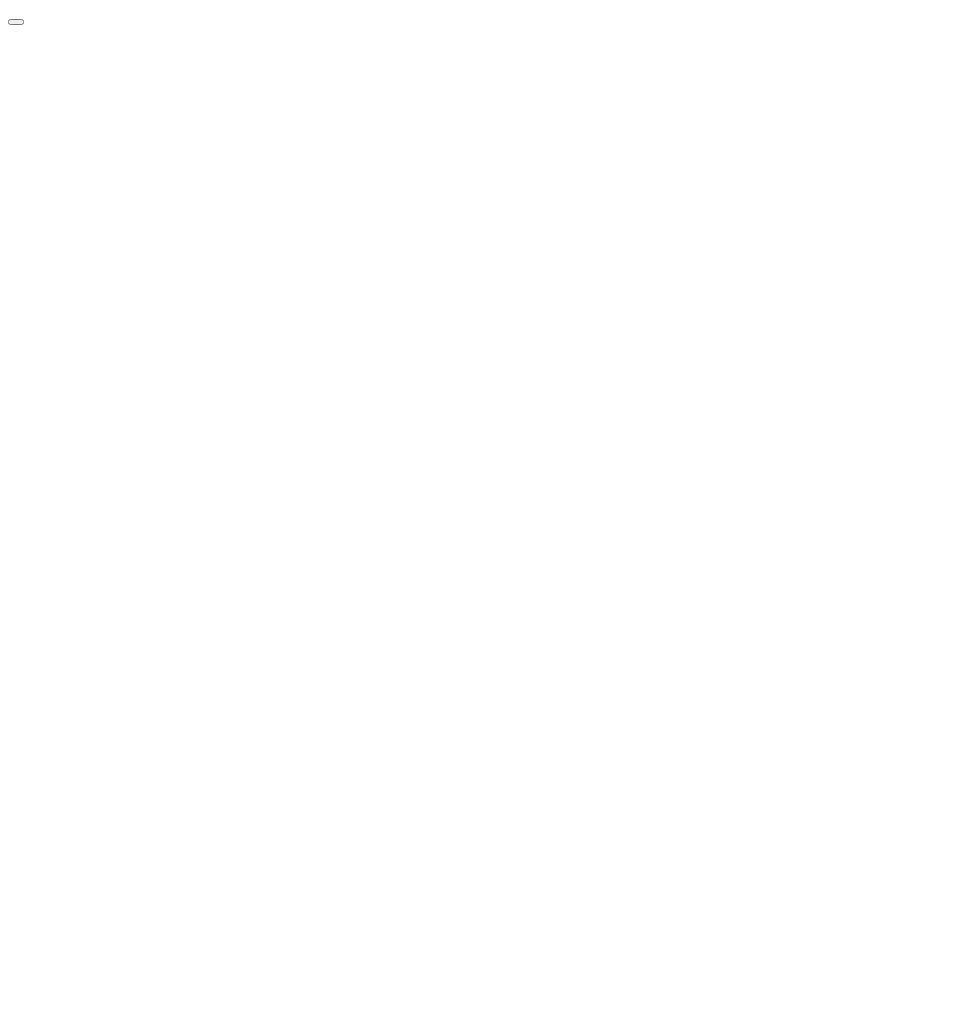
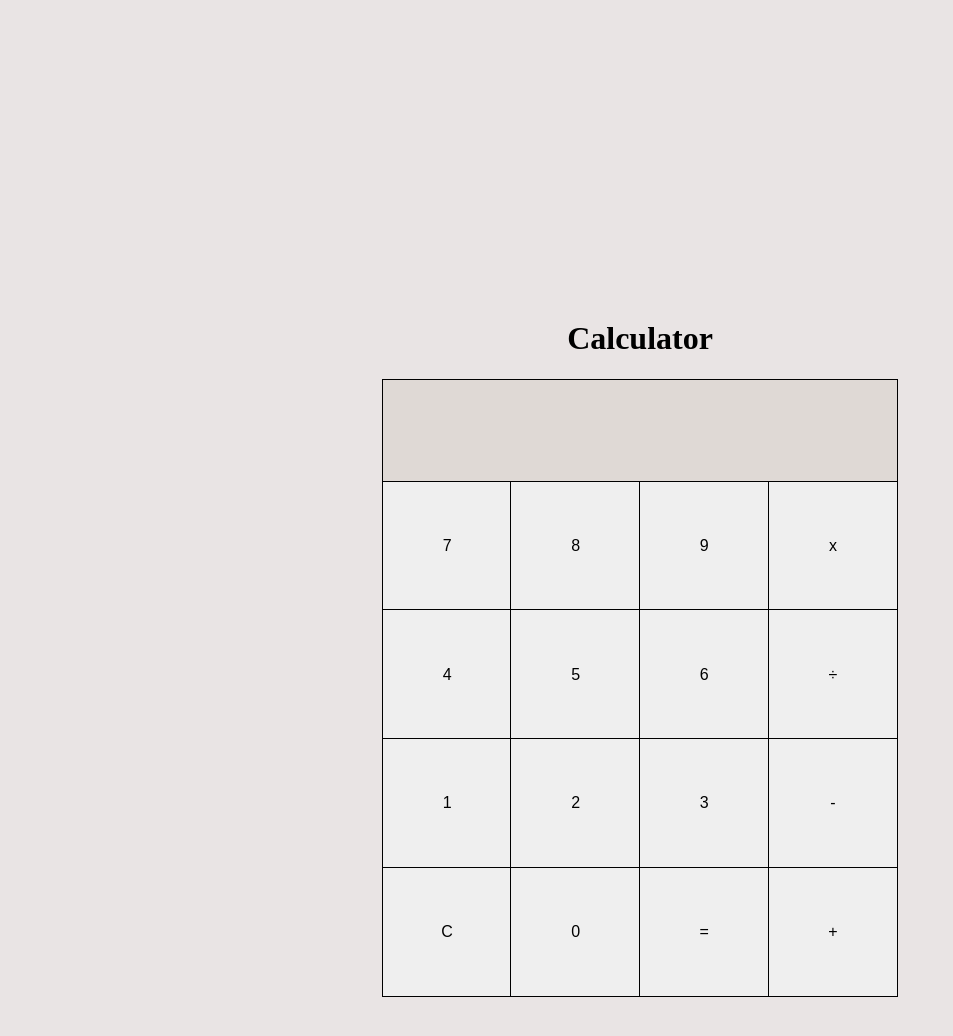
Before and after one commit to GeorgeZisis95/calculator, a plain HTML site: page index.html in a window 1280 px wide. Shown: the whole page, without its empty margins (0-953 px from the left). Before the commit the page ends 800 px from the top, so only its background shows below. Drawn offline with Linux system fonts and the light colour scheme.

Commit message:
Create calc ui

```diff
--- a/index.html
+++ b/index.html
@@ -5,10 +5,29 @@
     <meta name="viewport" content="width=device-width, initial-scale=1.0">
     <title>Calculator</title>
     <link rel="icon" type="image/x-icon" href="images/favicon.ico">
+    <link rel="stylesheet" href="style.css">
 </head>
 <body>
+    <h1>Calculator</h1>
     <div class="container">
-        <button></button>
+        <input type="text" readonly>
+        <button id="button">7</button>
+        <button id="button">8</button>
+        <button id="button">9</button>
+        <button id="button">x</button>
+        <button id="button">4</button>
+        <button id="button">5</button>
+        <button id="button">6</button>
+        <button id="button">÷</button>
+        <button id="button">1</button>
+        <button id="button">2</button>
+        <button id="button">3</button>
+        <button id="button">-</button>
+        <button id="button">C</button>
+        <button id="button">0</button>
+        <button id="button">=</button>
+        <button id="button">+</button>
     </div>
+    <script src="script.js"></script>
 </body>
 </html>
--- a/style.css
+++ b/style.css
@@ -0,0 +1,33 @@
+body {
+    display:flex;
+    flex-direction: column;
+    justify-content: center;
+    align-items: center;
+    height: 1280px;
+    background-color: #e9e4e4;
+}
+
+input {
+    height:100px;
+    width: 100%;
+    border: none;
+    background-color: #dfd9d5;
+}
+
+.container {
+    border: 1px solid black;
+    display: flex;
+    justify-content: center;
+    align-items: center;
+    flex-wrap: wrap;
+    min-height: 100px;
+    min-width: 100px;
+}
+
+#button {
+    aspect-ratio: 1/1;
+    width:25%;
+    border:none;
+    outline: 1px solid black;
+    font-size: 1rem;
+}
```
